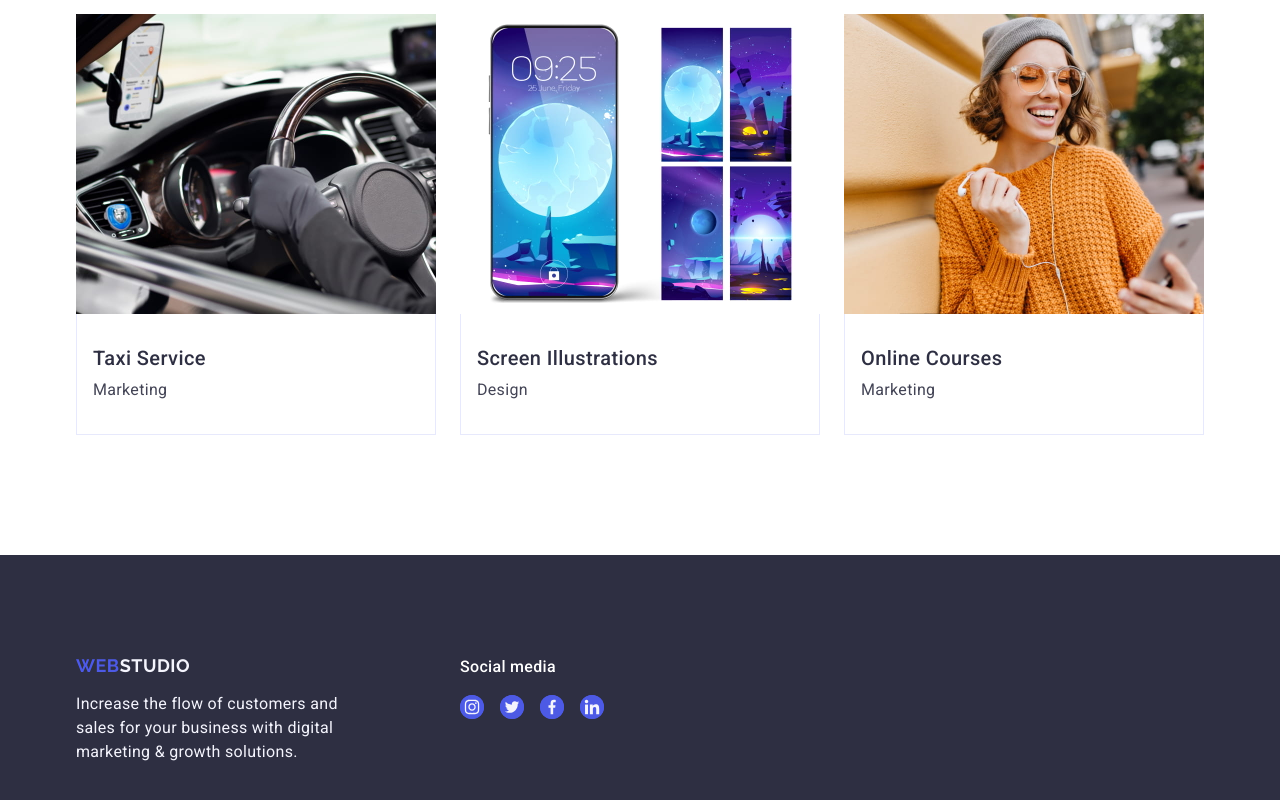
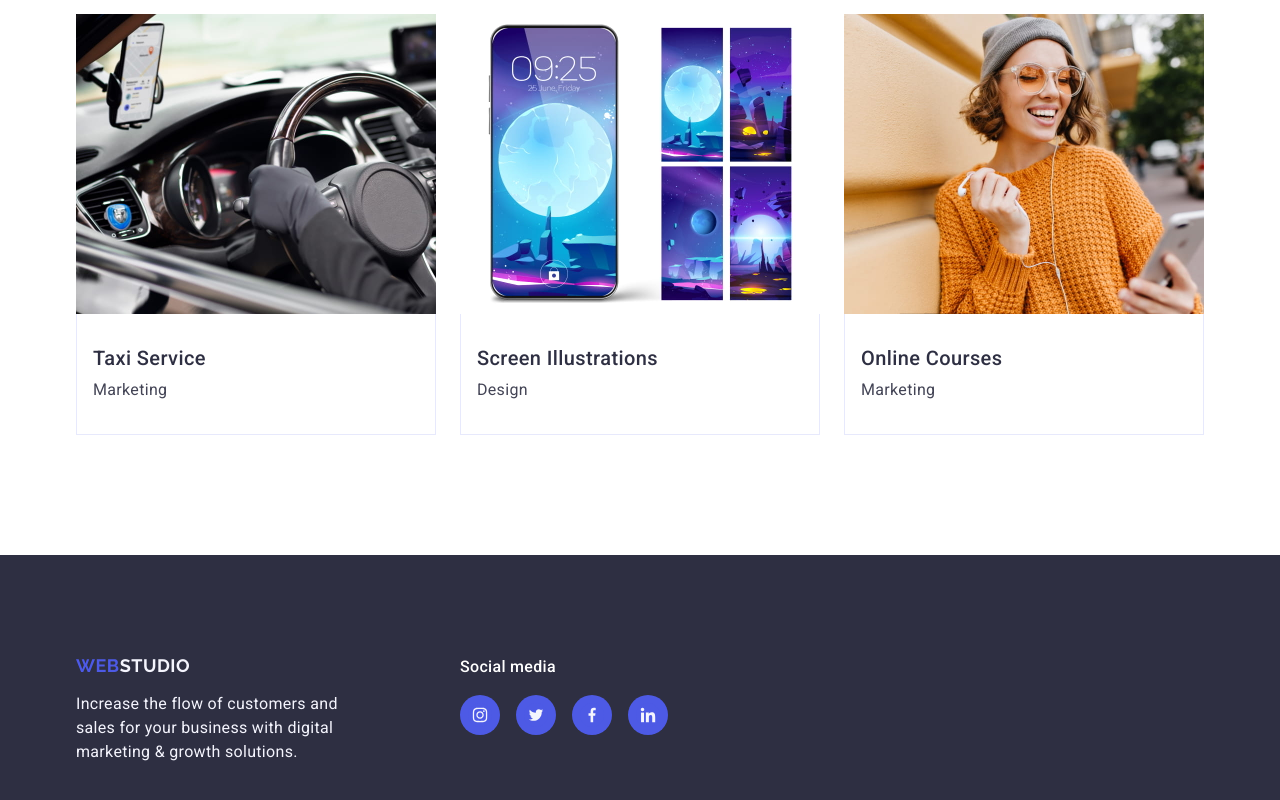
Before and after one commit to atamaniuksofiia/goit-markup-hw-04, a plain HTML site: page index.html in a window 1280 px wide. Shown: the part 2701-3501 px from the top of the page. Drawn offline with nearby package versions, Linux system fonts and the light colour scheme.

Commit message:
update index file

```diff
--- a/css/styles.css
+++ b/css/styles.css
@@ -474,3 +474,10 @@ margin-bottom: 16px;
 .footer-media-link:focus {
     background-color:#31d0aa;
 }
+.footer-media-item{
+    width: 40px;
+    height: 40px;
+}
+.footer-media-icon-way{
+    transition: background-color 250ms cubic-bezier(0.4, 0, 0.2, 1);
+}
--- a/index.html
+++ b/index.html
@@ -348,7 +348,7 @@
                 <li class="footer-media-item">
                     <a href="" class="footer-media-link">
                     <svg class="footer-media-icon" width="24" height="24">
-                    <use href="./images/symbol-defs.svg#icon-insta_footer">
+                    <use href="./images/symbol-defs.svg#icon-insta_footer" class="footer-media-icon-way">
 
                     </use>
                 </svg>
@@ -357,7 +357,7 @@
                 <li class="footer-media-item">
                     <a href="" class="footer-media-link">
                     <svg class="footer-media-icon" width="24" height="24">
-                    <use href="./images/symbol-defs.svg#icon-twitter-footer">
+                    <use href="./images/symbol-defs.svg#icon-twitter-footer" class="footer-media-icon-way">
 
                     </use>
                 </svg>
@@ -366,7 +366,7 @@
                 <li class="footer-media-item">
                     <a href="" class="footer-media-link">
                     <svg class="footer-media-icon" width="24" height="24">
-                    <use href="./images/symbol-defs.svg#icon-facebook-footer">
+                    <use href="./images/symbol-defs.svg#icon-facebook-footer" class="footer-media-icon-way">
                     </use>
                 </svg>
             </a>
@@ -374,7 +374,7 @@
                 <li class="footer-media-item">
                     <a href="" class="footer-media-link">
                     <svg class="footer-media-icon" width="24" height="24">
-                    <use href="./images/symbol-defs.svg#icon-linkedin-footer">
+                    <use href="./images/symbol-defs.svg#icon-linkedin-footer" class="footer-media-icon-way">
 
                     </use>
                 </svg>
```
